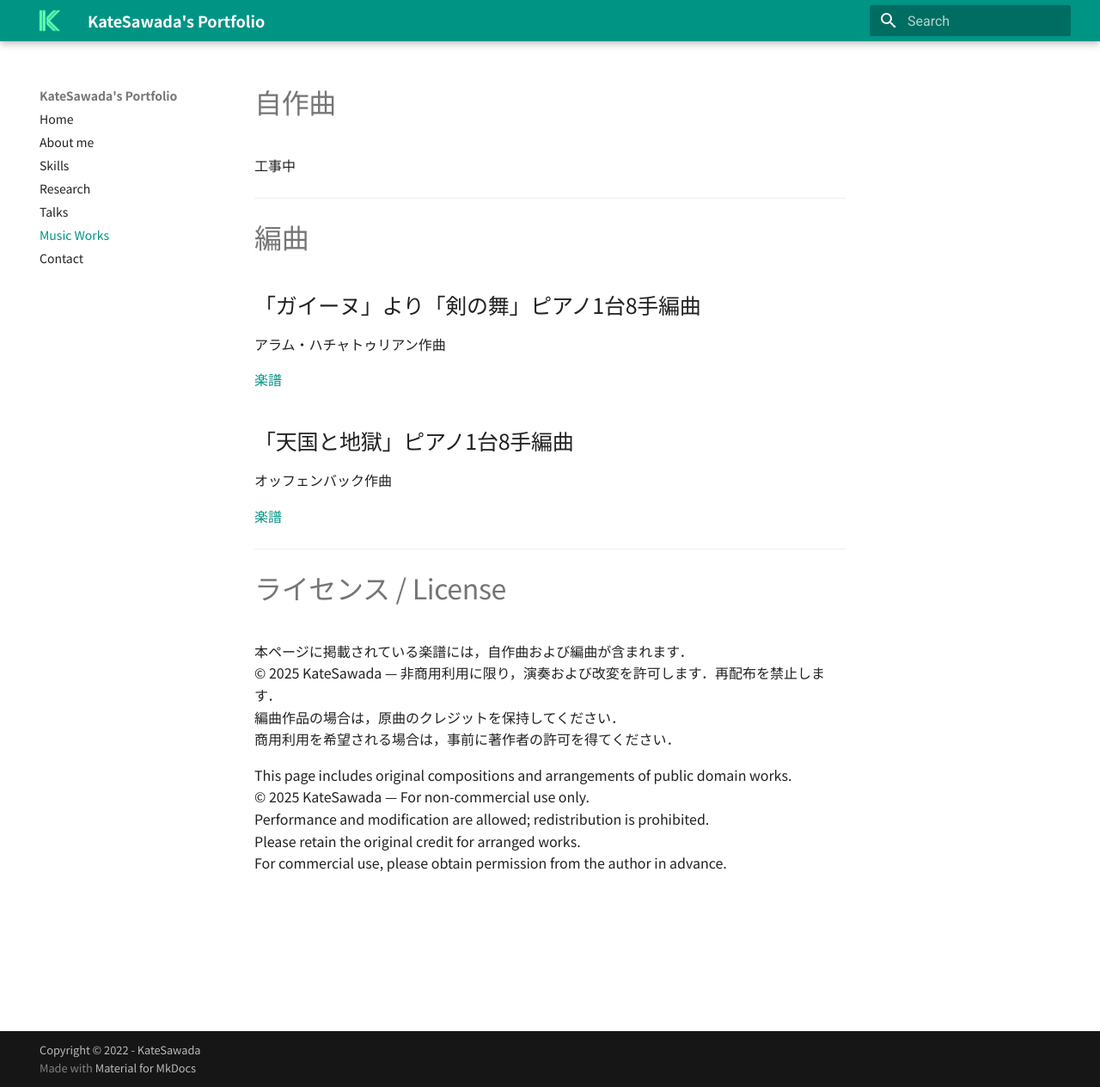
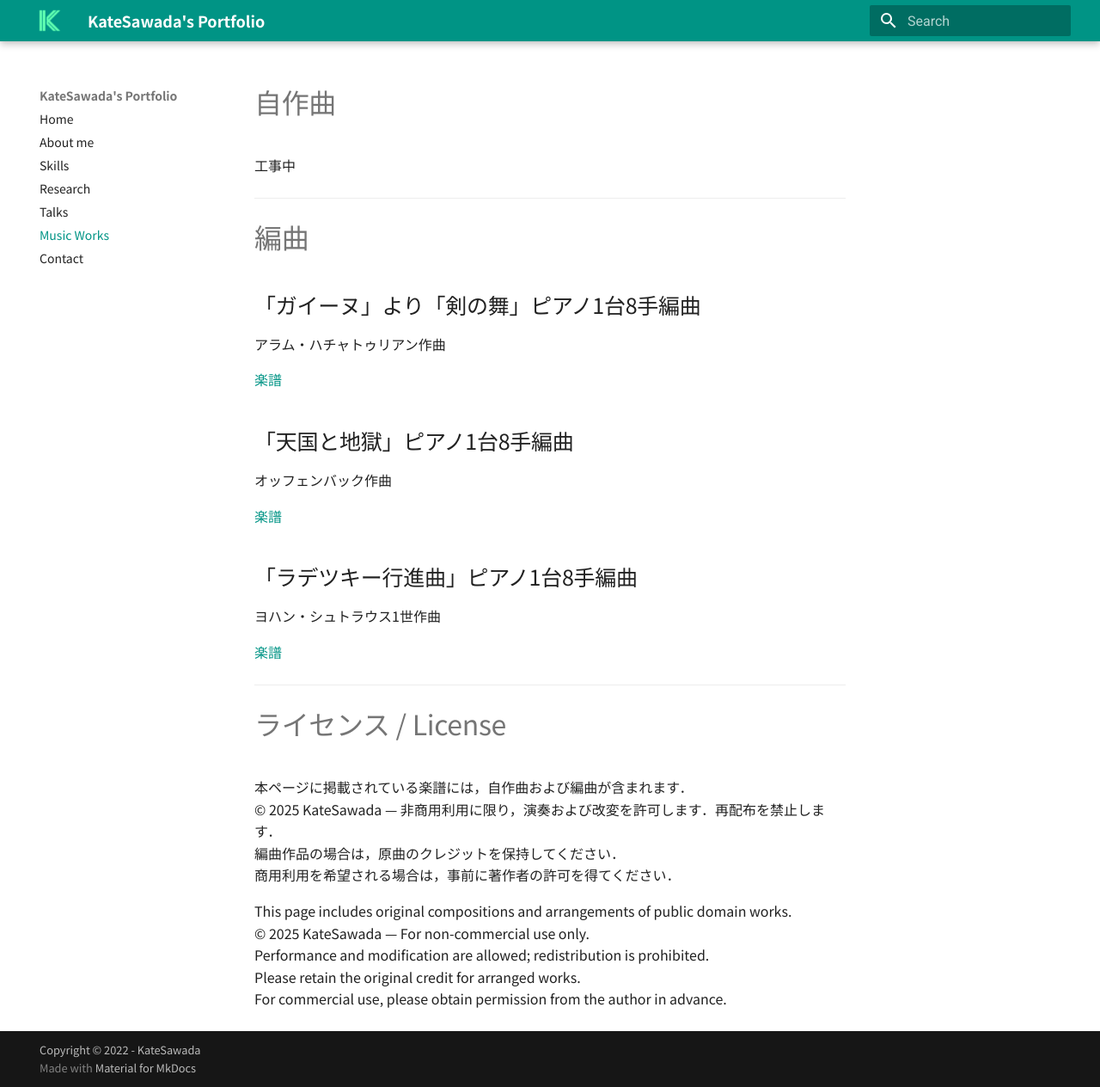
Before and after one commit to KateSawada/KateSawada.github.io, an MkDocs documentation site: the page built from docs/music_works.md, in a window 1280 px wide and 1264 px high. Shown: the whole window at 86% size. Built offline with MkDocs 1.6.1 and Material for MkDocs 9.7.7, drawn with Linux system fonts in a browser that asks for light colours; nearby versions of some CDN libraries.

Commit message:
radetzky追加

```diff
--- a/docs/music_works.md
+++ b/docs/music_works.md
@@ -18,6 +18,11 @@ title: Music Works
 
 <a href="/music_works/Galop_infernal_8hands.pdf" target="_blank">楽譜</a>
 
+## 「ラデツキー行進曲」ピアノ1台8手編曲
+ヨハン・シュトラウス1世作曲
+
+<a href="/music_works/radetzkey_8hands.pdf" target="_blank">楽譜</a>
+
 ---
 
 # ライセンス / License
```
